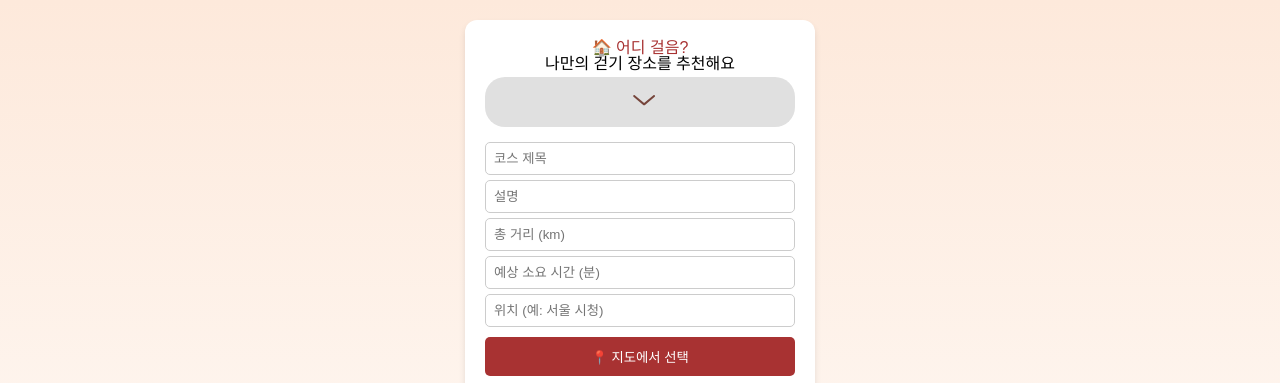
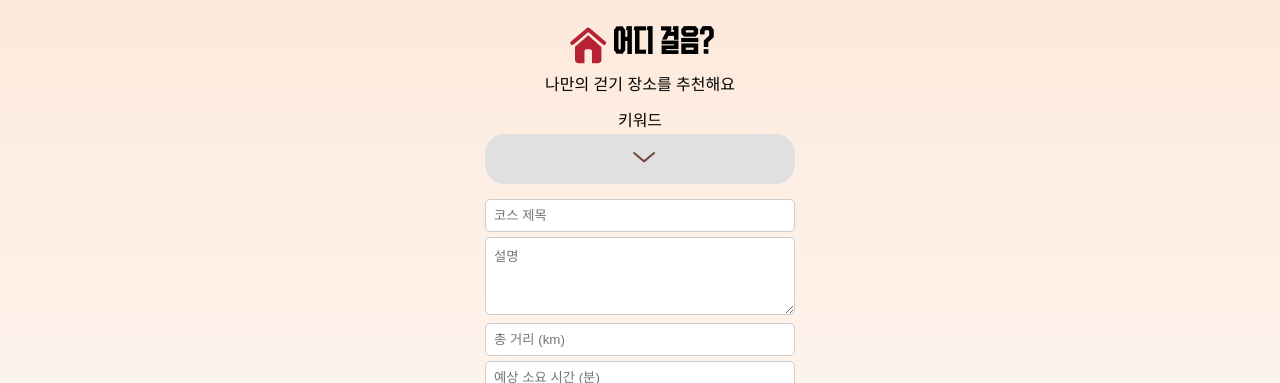
Before and after one commit to pirogramming-project/geol-eum-geol-i, a Django app: template templates/wherewalk/course_form.html in a window 1280 px wide. Shown: the top 383 px of the page. Run offline with Django 5.2, Linux system fonts and the light colour scheme; the template is opened without the code that fills it, so the values that code supplies are empty; some libraries are stand-ins or nearby versions.

Commit message:
추천하기 페이지 개선

```diff
--- a/config/settings.py
+++ b/config/settings.py
@@ -104,6 +104,10 @@ USE_TZ = True
 # Static files (CSS, JavaScript, Images)
 STATIC_URL = 'static/'
 
+STATICFILES_DIRS = [
+    BASE_DIR / 'static',  # 프로젝트 내 'static' 폴더 경로
+]
+
 # Default primary key field type
 DEFAULT_AUTO_FIELD = 'django.db.models.BigAutoField'
 
--- a/config/urls.py
+++ b/config/urls.py
@@ -21,9 +21,9 @@ from django.conf.urls.static import static
 
 urlpatterns = [
     path('admin/', admin.site.urls),
-    path('', include('users.urls')),
-    path('record/', include('record.urls')),
-    #path('', include('course.urls'))
+    #path('', include('users.urls')),
+    #path('record/', include('record.urls')),
+    path('', include('course.urls'))
 ]
 
 if settings.DEBUG:
--- /dev/null
+++ b/static/css/wherewalk/courseform.css
@@ -0,0 +1,149 @@
+@import url("../root.css");
+
+@font-face {
+  font-family: 'Kartrider Kor OTF';
+  src: url('../../fonts/KartriderKorOTFMedium.otf') format('truetype'); /* TTF 파일 경로 */
+  font-weight: normal;
+  font-style: normal;
+}
+
+@font-face {
+  font-family: 'Vitro Inspire OTF';
+  src: url('../../fonts/VITROINSPIREOTF.otf') format('truetype'); /* TTF 파일 경로 */
+  font-weight: normal;
+  font-style: normal;
+}
+
+body {
+    font-family: 'Arial', sans-serif;
+    background: linear-gradient(to bottom, #fde9db, #fff);
+    margin: 0;
+    padding: 0;
+    min-height: 100vh;
+}
+.wrapper {
+    display: flex;
+    flex-direction: column;
+    align-items: center;
+    padding: 20px;
+    box-sizing: border-box;
+    max-height: 100vh;
+    overflow-y: auto;
+}
+.container {
+    padding: 20px;
+    width: 350px;
+    text-align: center;
+}
+h1 {
+    color: #a83232;
+}
+input, button, textarea {
+    width: 100%;
+    padding: 8px;
+    margin-top: 5px;
+    border-radius: 5px;
+    border: 1px solid #ccc;
+}
+.map-container {
+    margin-top: 10px;
+    width: 100%;
+    height: auto;
+    border-radius: 10px;
+    overflow: hidden;
+}
+.register-btn {
+    background: #a83232;
+    color: white;
+    border: none;
+    padding: 10px;
+    cursor: pointer;
+    margin-top: 10px;
+}
+.register-btn:hover {
+    background: #842525;
+}
+#map {
+    height: 100%;
+    width: 100%;
+}
+.map-popup {
+    display: none;
+    position: fixed;
+    top: 0;
+    left: 0;
+    width: 100vw;
+    height: 100vh;
+    background: rgba(0, 0, 0, 0.5);
+    z-index: 10;
+}
+.map-popup-content {
+    position: absolute;
+    top: 50%;
+    left: 50%;
+    transform: translate(-50%, -50%);
+    width: 90%;
+    height: 90%;
+    background: white;
+    border-radius: 12px;
+    box-shadow: 0 4px 6px rgba(0, 0, 0, 0.1);
+}
+.close-btn {
+    background: #a83232;
+    color: white;
+    padding: 5px;
+    border: none;
+    cursor: pointer;
+    display: block;
+    margin-top: 10px;
+}
+
+.keywords {
+    display: grid;
+    grid-template-columns: repeat(3, 1fr); /* 한 줄에 3개의 아이템 배치 */
+    gap: 10px; /* 아이템 간의 간격 */
+    justify-items: center; /* 아이템을 가운데 정렬 */
+    margin-bottom: 10px; /* 키워드 버튼들과 다른 요소들 간의 간격 */
+}
+
+.keyword {
+    background: #d7ccc8;
+    border: none;
+    padding: 8px 12px;
+    border-radius: 20px;
+    font-size: 14px;
+    cursor: pointer;
+    width: 100%; /* 버튼 너비를 100%로 설정 */
+    text-align: center; /* 텍스트를 중앙 정렬 */
+}
+
+.keyword.active {
+    background: #a1887f;
+    color: white;
+}
+
+.keyword.passive {
+    background: #f3e5f5;
+}
+
+#loadMoreKeywords {
+    background: #e0e0e0;
+    padding: 8px 12px;
+    border-radius: 20px;
+    font-size: 14px;
+    cursor: pointer;
+    grid-column: span 3; /* "더 보기" 버튼이 그리드에서 전체 너비를 차지하도록 설정 */
+}
+
+svg {
+    fill: #76453B;
+}
+
+.course-form-header {
+    display: flex;
+    font-family: 'Vitro Inspire OTF', sans-serif;
+    font-size: 30px;
+    font-style: normal;
+    font-weight: 900;
+    line-height: normal;
+}
--- a/templates/wherewalk/course_form.html
+++ b/templates/wherewalk/course_form.html
@@ -6,144 +6,20 @@
     <meta name="viewport" content="width=device-width, initial-scale=1.0">
     <link rel="stylesheet" href="{% static 'css/reset.css' %}">
     <link rel="stylesheet" href="{% static 'css/root.css' %}">
+    <link rel="stylesheet" href="{% static 'css/wherewalk/courseform.css' %}">
     <title>어디 걸음?</title>
-    <style>
-        body {
-            font-family: 'Arial', sans-serif;
-            background: linear-gradient(to bottom, #fde9db, #fff);
-            margin: 0;
-            padding: 0;
-            min-height: 100vh;
-        }
-        .wrapper {
-            display: flex;
-            flex-direction: column;
-            align-items: center;
-            padding: 20px;
-            box-sizing: border-box;
-            max-height: 100vh;
-            overflow-y: auto;
-        }
-        .container {
-            background: #fff;
-            padding: 20px;
-            border-radius: 12px;
-            box-shadow: 0 4px 6px rgba(0, 0, 0, 0.1);
-            width: 350px;
-            text-align: center;
-        }
-        h1 {
-            color: #a83232;
-        }
-        input, button {
-            width: 100%;
-            padding: 8px;
-            margin-top: 5px;
-            border-radius: 5px;
-            border: 1px solid #ccc;
-        }
-        .map-container {
-            margin-top: 10px;
-            width: 100%;
-            height: auto;
-            border-radius: 10px;
-            overflow: hidden;
-        }
-        .register-btn {
-            background: #a83232;
-            color: white;
-            border: none;
-            padding: 10px;
-            cursor: pointer;
-            margin-top: 10px;
-        }
-        .register-btn:hover {
-            background: #842525;
-        }
-        #map {
-            height: 100%;
-            width: 100%;
-        }
-        .map-popup {
-            display: none;
-            position: fixed;
-            top: 0;
-            left: 0;
-            width: 100vw;
-            height: 100vh;
-            background: rgba(0, 0, 0, 0.5);
-            z-index: 10;
-        }
-        .map-popup-content {
-            position: absolute;
-            top: 50%;
-            left: 50%;
-            transform: translate(-50%, -50%);
-            width: 90%;
-            height: 90%;
-            background: white;
-            border-radius: 12px;
-            box-shadow: 0 4px 6px rgba(0, 0, 0, 0.1);
-        }
-        .close-btn {
-            background: #a83232;
-            color: white;
-            padding: 5px;
-            border: none;
-            cursor: pointer;
-            display: block;
-            margin-top: 10px;
-        }
-
-        .keywords {
-            display: grid;
-            grid-template-columns: repeat(3, 1fr); /* 한 줄에 3개의 아이템 배치 */
-            gap: 10px; /* 아이템 간의 간격 */
-            justify-items: center; /* 아이템을 가운데 정렬 */
-            margin-bottom: 10px; /* 키워드 버튼들과 다른 요소들 간의 간격 */
-        }
-
-        .keyword {
-            background: #d7ccc8;
-            border: none;
-            padding: 8px 12px;
-            border-radius: 20px;
-            font-size: 14px;
-            cursor: pointer;
-            width: 100%; /* 버튼 너비를 100%로 설정 */
-            text-align: center; /* 텍스트를 중앙 정렬 */
-        }
-
-        .keyword.active {
-            background: #a1887f;
-            color: white;
-        }
-
-        .keyword.passive {
-            background: #f3e5f5;
-        }
-
-        #loadMoreKeywords {
-            background: #e0e0e0;
-            padding: 8px 12px;
-            border-radius: 20px;
-            font-size: 14px;
-            cursor: pointer;
-            grid-column: span 3; /* "더 보기" 버튼이 그리드에서 전체 너비를 차지하도록 설정 */
-        }
-
-        svg {
-            fill: #76453B;
-        }
-
-    </style>
 </head>
 <body>
     <div class="wrapper">
+        <div class="course-form-header">
+            <svg xmlns="http://www.w3.org/2000/svg" width="47" height="57" viewBox="0 0 47 57" fill="none">
+                <path d="M36.4381 26.8837V40.0532C36.4381 41.8312 34.8251 43.2793 32.8327 43.2793H26.9761V31.3566C26.9761 30.2037 26.0426 29.2702 24.8897 29.2702H21.5498C20.3937 29.2702 19.4635 30.2037 19.4635 31.3566V43.2793H13.6068C11.6227 43.2793 10.0014 41.8312 10.0014 40.0532V26.8837C10.1795 26.7947 23.2174 15.2642 23.2174 15.2642C23.2174 15.2642 36.2552 26.7913 36.4334 26.8837H36.4381ZM40.474 21.4953L24.5612 7.88709C23.7976 7.22408 22.6481 7.22408 21.8927 7.88709L5.96518 21.4953C5.17187 22.1798 5.04816 23.3524 5.6782 24.1672C6.01136 24.6141 6.53582 24.9061 7.10156 24.9605C7.16423 24.9687 7.2368 24.9737 7.29947 24.9737C7.78933 24.9737 8.26598 24.8005 8.63378 24.4838L23.222 12.0067L37.8136 24.4872C38.1847 24.7989 38.6531 24.9721 39.1429 24.9721C39.7894 24.9721 40.393 24.6769 40.7691 24.1738C41.3975 23.3541 41.2721 22.1814 40.4772 21.497L40.474 21.4953Z" fill="#B82132"/>
+            </svg>
+            어디 걸음?
+        </div>
+            <p>나만의 걷기 장소를 추천해요</p>
         <div class="container">
-            <h1>🏠 어디 걸음?</h1>
-            <p>나만의 걷기 장소를 추천해요</p>
-
+            <p>키워드</p>
             <div class="keywords">
                 {% for keyword in keywords|slice:":3" %}
                     <button class="keyword passive">{{ keyword.name }}</button>
@@ -162,7 +38,7 @@
                 <!-- 코스 제목 입력 -->
                 <input type="text" name="title" placeholder="코스 제목" required>
 
-                <input type="text" name="description" placeholder="설명" required>
+                <textarea name="description" placeholder="설명" rows="4" cols="50" required></textarea>
 
                 <!-- 총 거리 입력 (km) -->
                 <input type="number" name="distance" step="0.01" placeholder="총 거리 (km)" required>
```
